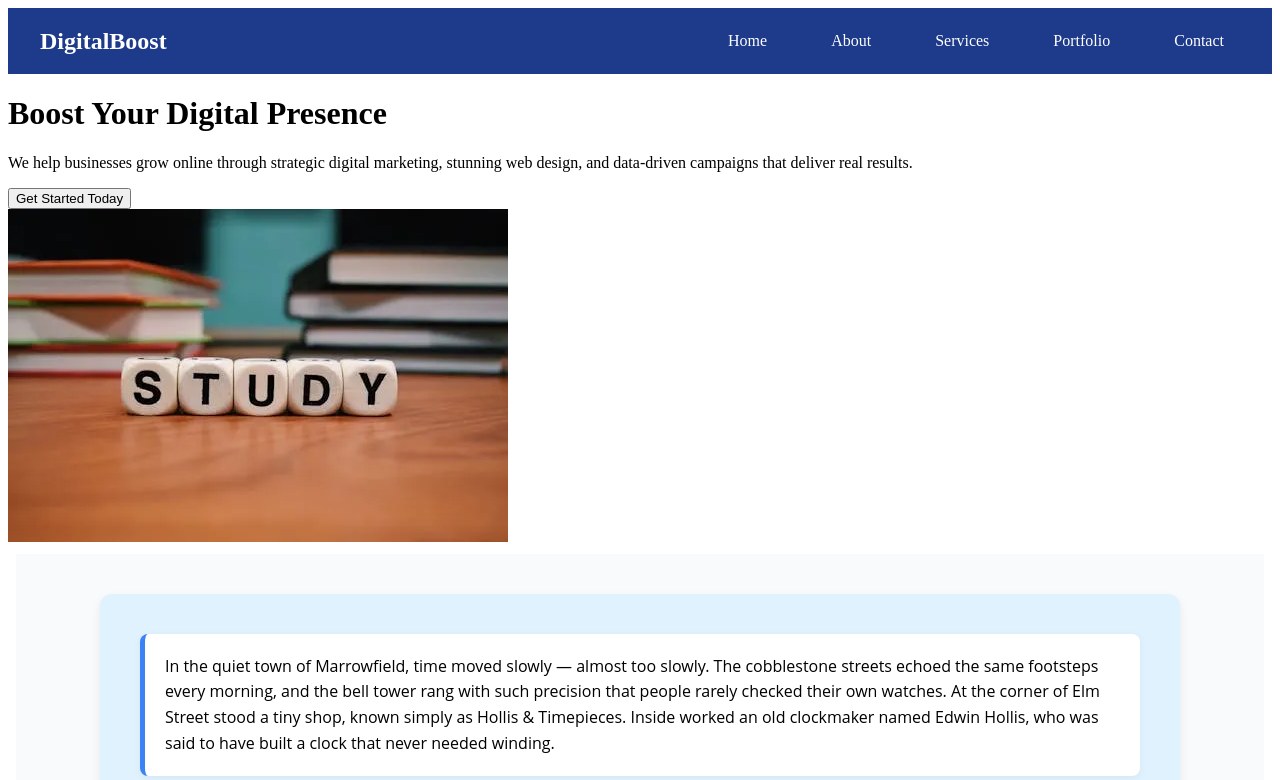
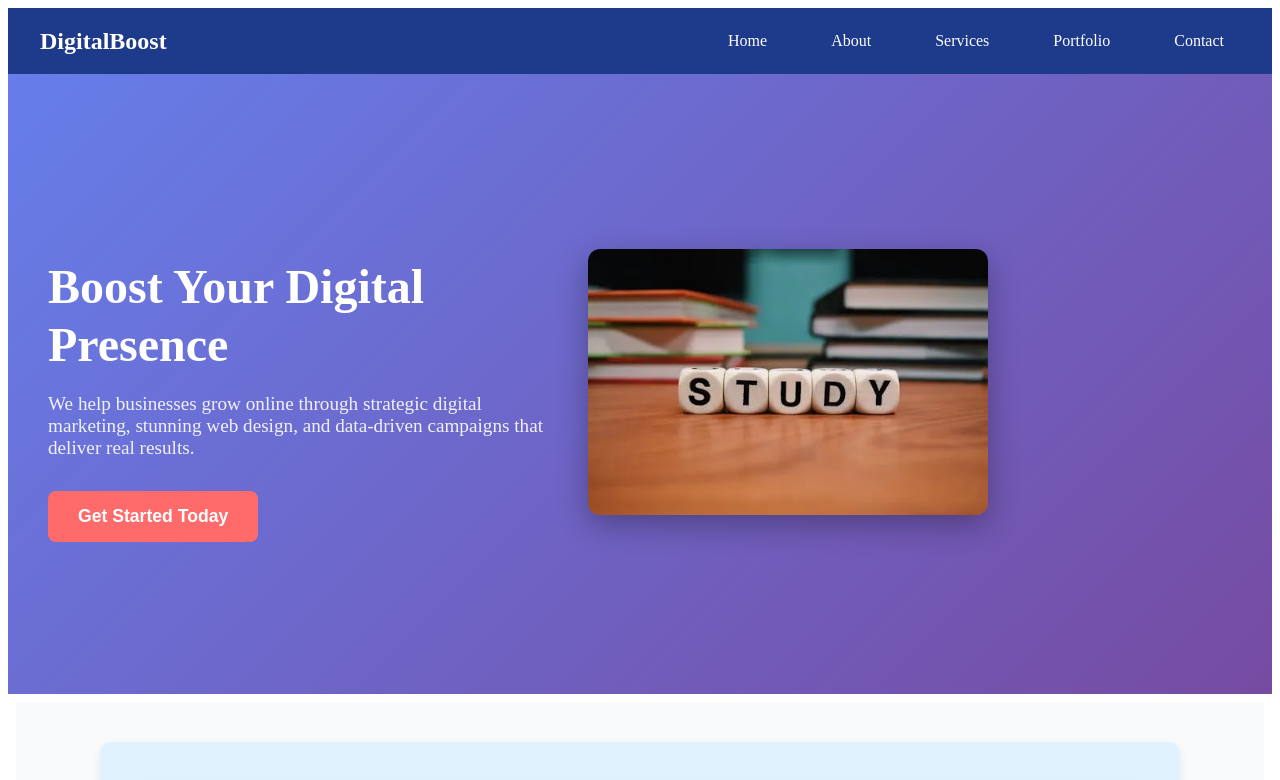
Before and after one commit to MauriceOmbewa/softkit-angular, an Angular app: page / in a window 1280 px wide. Shown: the top 780 px of the page. Built offline with nearby package versions, Linux system fonts and the light colour scheme.

Commit message:
Update card CSS for hero section styling

```diff
--- a/src/app/app.card.css
+++ b/src/app/app.card.css
@@ -1,28 +1,49 @@
-.card{
+.hero{
     display: flex;
-    align-items: stretch;
-    gap: 20px;
-    padding: 20px;
-    background-color: #FFFFFF;
-    border-radius: 12px;
-    box-shadow: 0 4px 12px rgba(0, 0, 0, 0.08);
-    max-width: 900px;
-    margin: 40px auto;
+    align-items: center;
+    gap: 40px;
+    padding: 60px 40px;
+    background: linear-gradient(135deg, #667eea 0%, #764ba2 100%);
+    color: white;
+    min-height: 500px;
 }
-.image{
-    width: 40%;
-    flex-shrink: 0;
+.hero-content{
+    flex: 1;
+    max-width: 500px;
 }
-.image img{
+.hero-content h1{
+    font-size: 3rem;
+    font-weight: bold;
+    margin-bottom: 1rem;
+    line-height: 1.2;
+}
+.hero-content p{
+    font-size: 1.2rem;
+    margin-bottom: 2rem;
+    opacity: 0.9;
+}
+.cta-button{
+    background-color: #FF6B6B;
+    color: white;
+    padding: 15px 30px;
+    border: none;
+    border-radius: 8px;
+    font-size: 1.1rem;
+    font-weight: bold;
+    cursor: pointer;
+    transition: all 0.3s ease;
+}
+.cta-button:hover{
+    background-color: #FF5252;
+    transform: translateY(-2px);
+}
+.hero-image{
+    flex: 1;
+    max-width: 400px;
+}
+.hero-image img{
     width: 100%;
     height: auto;
-    border-radius: 8px;
+    border-radius: 12px;
+    box-shadow: 0 10px 30px rgba(0, 0, 0, 0.3);
 }
-.picdescription{
-    color: #1F2937;
-    width: 60%;
-    padding: 10px;
-    background-color: #F8FAFC;
-    display: flex;
-    align-items: center;
-}
```
